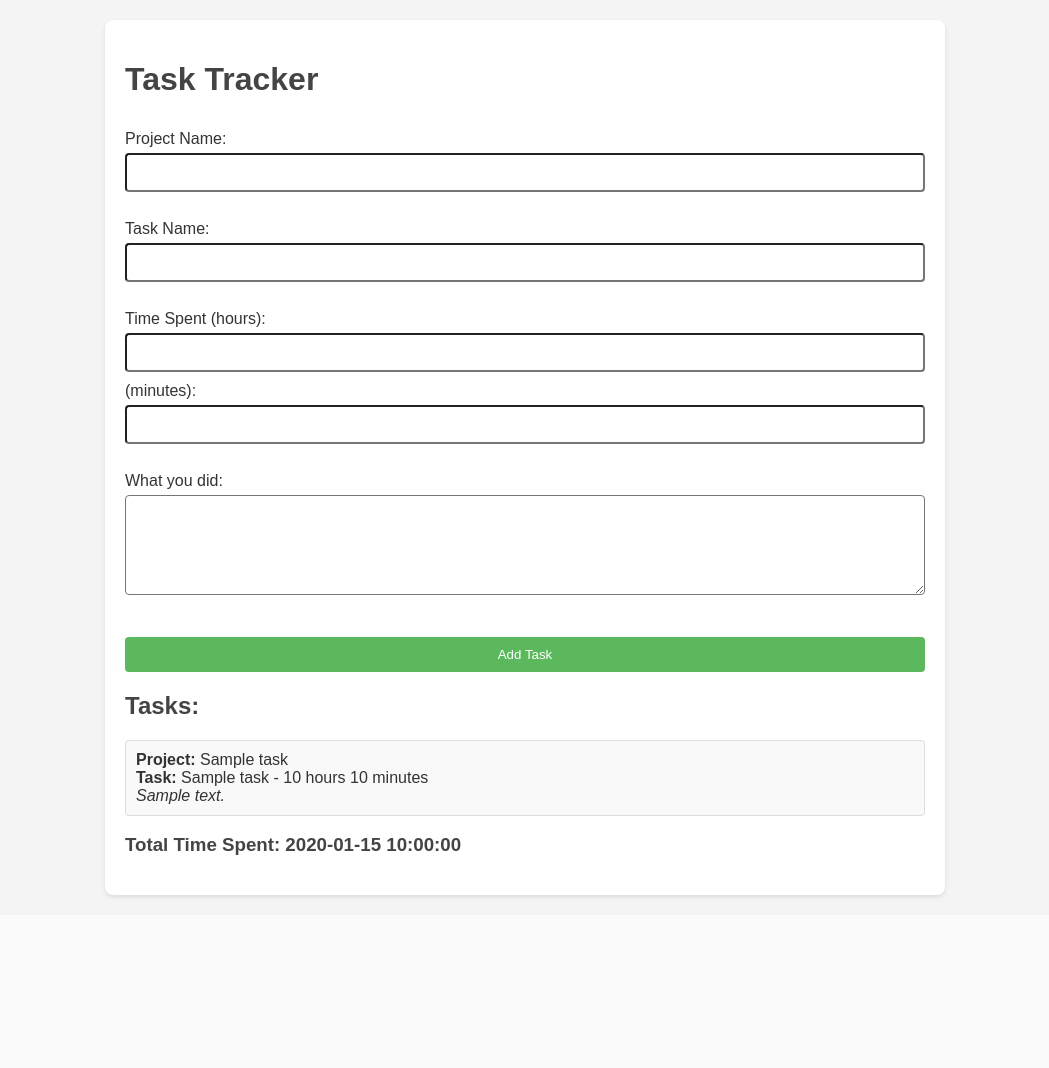
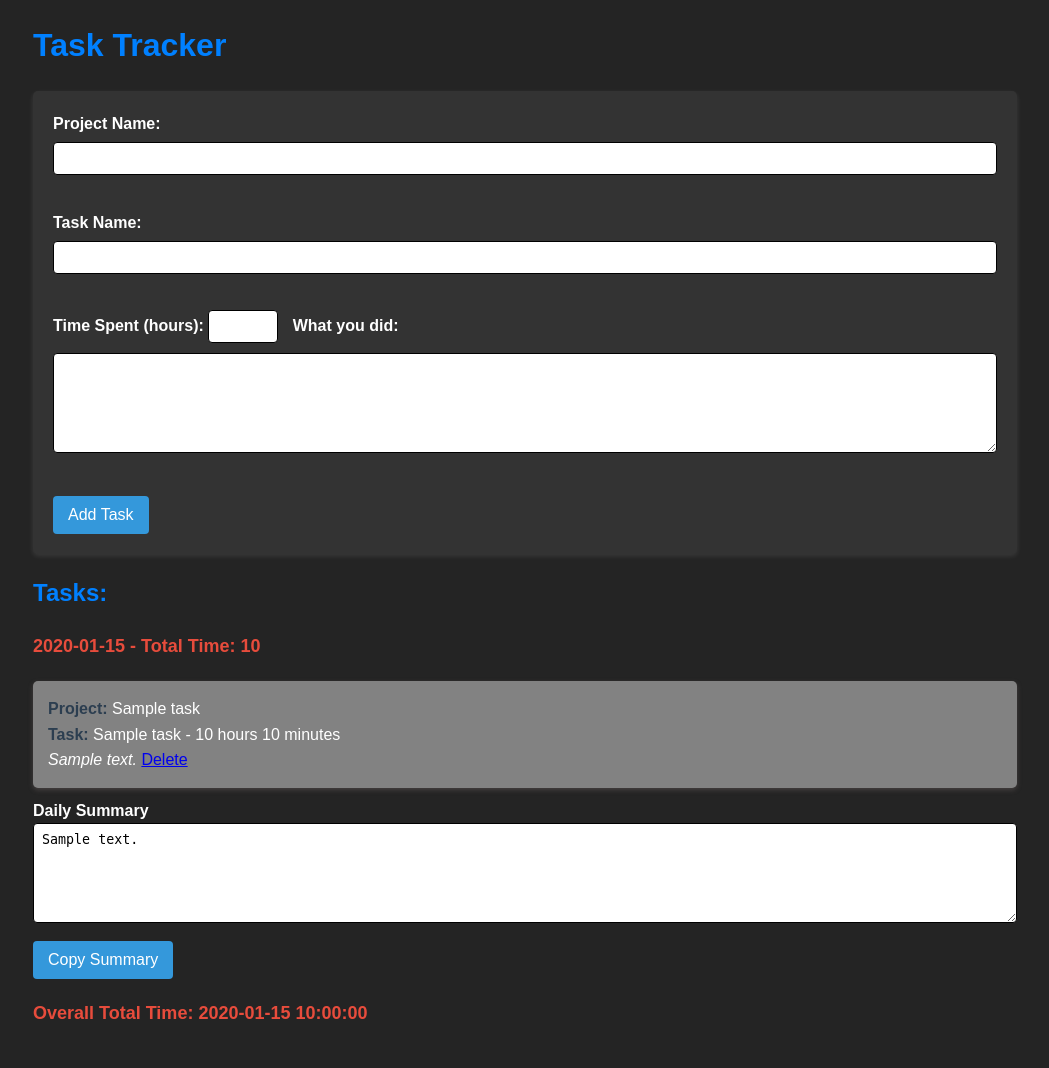
Before and after one commit to vivikamizono/Task_tracker, a Flask app: template task_tracker/templates/index.html in a window 1280 px wide. Shown: the whole page, without its empty margins (115-1164 px from the left). Before the commit the page ends 899 px from the top, so only its background shows below. Run offline with Flask 3, Linux system fonts and the light colour scheme; the template is opened without the code that fills it: most values are stand-ins (such as "Sample title", 1, 10 or a date in 2020).

Commit message:
Add files via upload

```diff
--- a/task_tracker/app.py
+++ b/task_tracker/app.py
@@ -1,53 +1,85 @@
 import json
 from flask import Flask, render_template, request, redirect, url_for
-from datetime import timedelta
+from datetime import datetime, timedelta
+from collections import defaultdict
 
 app = Flask(__name__)
 
-# Caminho para o arquivo JSON
 TASKS_FILE = 'tasks.json'
 
-# Função para carregar tarefas do arquivo JSON
 def load_tasks():
     try:
         with open(TASKS_FILE, 'r') as file:
-            return json.load(file)
+            tasks = json.load(file)
+            for i, task in enumerate(tasks):
+                if 'date' not in task:
+                    task['date'] = datetime.now().strftime('%Y-%m-%d')
+                if 'id' not in task:
+                    task['id'] = str(i)  # Ensure unique IDs
+            return tasks
     except FileNotFoundError:
         return []
 
-# Função para salvar tarefas no arquivo JSON
 def save_tasks(tasks):
     with open(TASKS_FILE, 'w') as file:
         json.dump(tasks, file, indent=4)
 
-# Carregar as tarefas no início
+def format_daily_summary(date, tasks):
+    summary = f"Resumo do dia {date}:\n\n"
+    total_time = timedelta()
+    for task in tasks:
+        time_spent = timedelta(hours=task['hours'])
+        total_time += time_spent
+        summary += f"- {task['project_name']}: {task['name']} ({task['hours']})  {task['description']}"
+    summary += f"\nTempo total: {total_time}"
+    return summary
+
 tasks = load_tasks()
 
 @app.route('/')
 def index():
-    total_time = sum([timedelta(hours=task['hours'], minutes=task['minutes']) for task in tasks], timedelta())
-    return render_template('index.html', tasks=tasks, total_time=total_time)
+    tasks_by_date = defaultdict(list)
+    for task in tasks:
+        tasks_by_date[task['date']].append(task)
+
+    daily_totals = {}
+    daily_summaries = {}
+    for date, day_tasks in tasks_by_date.items():
+        daily_total = sum([timedelta(hours=task['hours']) for task in day_tasks], timedelta())
+        daily_totals[date] = str(daily_total)
+        daily_summaries[date] = format_daily_summary(date, day_tasks)
+
+    total_time = sum([timedelta(hours=task['hours']) for task in tasks], timedelta())
+
+    return render_template('index.html', tasks_by_date=dict(tasks_by_date), daily_totals=daily_totals,
+                           total_time=total_time, daily_summaries=daily_summaries)
 
 @app.route('/add_task', methods=['POST'])
 def add_task():
     project_name = request.form['project_name']
     task_name = request.form['task_name']
-    hours = int(request.form['hours'])
-    minutes = int(request.form['minutes'])
+    hours = float(request.form['hours'])
     description = request.form['description']
+    date = datetime.now().strftime('%d-%m-%Y')
 
-    # Adicionar o Project Name ao dicionário de tarefa
     task = {
+        'id': str(len(tasks)),  # Simple ID generation
         'project_name': project_name,
         'name': task_name,
         'hours': hours,
-        'minutes': minutes,
-        'description': description
+        'description': description,
+        'date': date
     }
 
     tasks.append(task)
-    save_tasks(tasks)  # Salvar as tarefas no arquivo JSON após adicionar uma nova
+    save_tasks(tasks)
+    return redirect(url_for('index'))
 
+@app.route('/delete_task/<task_id>')
+def delete_task(task_id):
+    global tasks
+    tasks = [task for task in tasks if task['id'] != task_id]
+    save_tasks(tasks)
     return redirect(url_for('index'))
 
 if __name__ == '__main__':
--- a/task_tracker/static/style.css
+++ b/task_tracker/static/style.css
@@ -1,63 +1,100 @@
+/* Reset default styles */
+* {
+    margin: 0;
+    padding: 0;
+    box-sizing: border-box;
+}
+
 body {
     font-family: Arial, sans-serif;
-    background-color: #f4f4f4;
-    color: #333;
-    margin: 0;
+    line-height: 1.6;
+    background-color: #242424;
+    color: #ffffff;
+}
+
+.container {
+    width: 80%;
+    margin: 0 auto;
     padding: 20px;
 }
 
-.container {
-    max-width: 800px;
-    margin: 0 auto;
-    background: #fff;
-    padding: 20px;
-    border-radius: 8px;
-    box-shadow: 0 2px 4px rgba(0, 0, 0, 0.1);
+h1, h2, h3 {
+    margin-bottom: 20px;
+    color: #0080ff;
 }
 
-h1, h2, h3 {
-    color: #444;
+form {
+    background-color: #333333;
+    padding: 20px;
+    border-radius: 5px;
+    box-shadow: 0 2px 5px rgba(255, 255, 255, 0.1);
+    margin-bottom: 20px;
 }
 
 label {
     display: inline-block;
-    margin-top: 10px;
+    margin-bottom: 5px;
+    font-weight: bold;
 }
 
-input, textarea, button {
-    padding: 10px;
-    margin-top: 5px;
+input[type="text"],
+input[type="number"],
+textarea {
     width: 100%;
-    box-sizing: border-box;
-    border-radius: 4px; /* Arredonda as bordas dos inputs e do textarea */
+    padding: 8px;
+    margin-bottom: 10px;
+    border: 1px solid #000000;
+    border-radius: 4px;
+}
+
+input[type="number"] {
+    width: 70px;
+    margin-right: 10px;
 }
 
 textarea {
     height: 100px;
+    resize: vertical;
 }
 
 button {
-    background-color: #5cb85c;
-    color: white;
+    background-color: #3498db;
+    color: #fff;
+    padding: 10px 15px;
     border: none;
+    border-radius: 4px;
     cursor: pointer;
-    margin-top: 20px;
-    border-radius: 4px; /* Arredonda as bordas do botão */
+    font-size: 16px;
+    transition: background-color 0.3s ease;
 }
 
 button:hover {
-    background-color: #4cae4c;
+    background-color: #2980b9;
 }
 
 ul {
     list-style-type: none;
-    padding: 0;
 }
 
 li {
-    background: #f9f9f9;
-    padding: 10px;
+    background-color: #828282;
     margin-bottom: 10px;
-    border: 1px solid #ddd;
-    border-radius: 4px; /* Arredonda as bordas dos itens da lista */
+    padding: 15px;
+    border-radius: 5px;
+    box-shadow: 0 2px 5px rgba(115, 104, 104, 0.427);
 }
+
+li strong {
+    color: #2c3e50;
+}
+
+li em {
+    color: #ffffff;
+    font-style: italic;
+}
+
+h3 {
+    margin-top: 20px;
+    font-size: 18px;
+    color: #e74c3c;
+}
--- a/task_tracker/tasks.json
+++ b/task_tracker/tasks.json
@@ -1,9 +1,18 @@
 [
     {
+        "id": "0",
         "project_name": "Daily",
         "name": "Daily",
-        "hours": 0,
-        "minutes": 50,
-        "description": "Daily"
+        "hours": 0.75,
+        "description": "Daily di\u00e1ria",
+        "date": "14-10-2024"
+    },
+    {
+        "id": "1",
+        "project_name": "Estudos",
+        "name": "Estudos",
+        "hours": 2.0,
+        "description": "Estudos power bi",
+        "date": "14-10-2024"
     }
 ]
--- a/task_tracker/templates/index.html
+++ b/task_tracker/templates/index.html
@@ -15,12 +15,11 @@
             <input type="text" id="project_name" name="project_name" required><br><br>
 
             <label for="task_name">Task Name:</label>
-            <input type="text" id="task_name" name="task_name" required><br><br>
+            <input type="text"  id="task_name" name="task_name" required><br><br>
 
             <label for="hours">Time Spent (hours):</label>
-            <input type="number" id="hours" name="hours" min="0" required>
-            <label for="minutes">(minutes):</label>
-            <input type="number" id="minutes" name="minutes" min="0" max="59" required><br><br>
+            <input type="number" step="0.25" id="hours" name="hours" min="0" required>
+
 
             <label for="description">What you did:</label>
             <textarea id="description" name="description" required></textarea><br><br>
@@ -29,17 +28,35 @@
         </form>
 
         <h2>Tasks:</h2>
+        {% for date, tasks in tasks_by_date.items() %}
+            <h3>{{ date }} - Total Time: {{ daily_totals[date] }}</h3>
             <ul>
                 {% for task in tasks %}
                 <li>
                     <strong>Project:</strong> {{ task.project_name }}<br>
                     <strong>Task:</strong> {{ task.name }} - {{ task.hours }} hours {{ task.minutes }} minutes<br>
                     <em>{{ task.description }}</em>
+                    <a href="{{ url_for('delete_task', task_id=task.id) }}" onclick="return confirm('Are you sure you want to delete this task?');">Delete</a>
                 </li>
                 {% endfor %}
             </ul>
+            <div class="daily-summary">
+                <h4>Daily Summary</h4>
+                <textarea readonly rows="10" cols="50">{{ daily_summaries[date] }}</textarea>
+                <button onclick="copyToClipboard(this)">Copy Summary</button>
+            </div>
+        {% endfor %}
 
-        <h3>Total Time Spent: {{ total_time }}</h3>
+        <h3>Overall Total Time: {{ total_time }}</h3>
     </div>
+
+    <script>
+        function copyToClipboard(button) {
+            var textarea = button.previousElementSibling;
+            textarea.select();
+            document.execCommand('copy');
+            alert('Summary copied to clipboard!');
+        }
+    </script>
 </body>
 </html>
```
Lines whose indentation alone changed are shown as unchanged.
